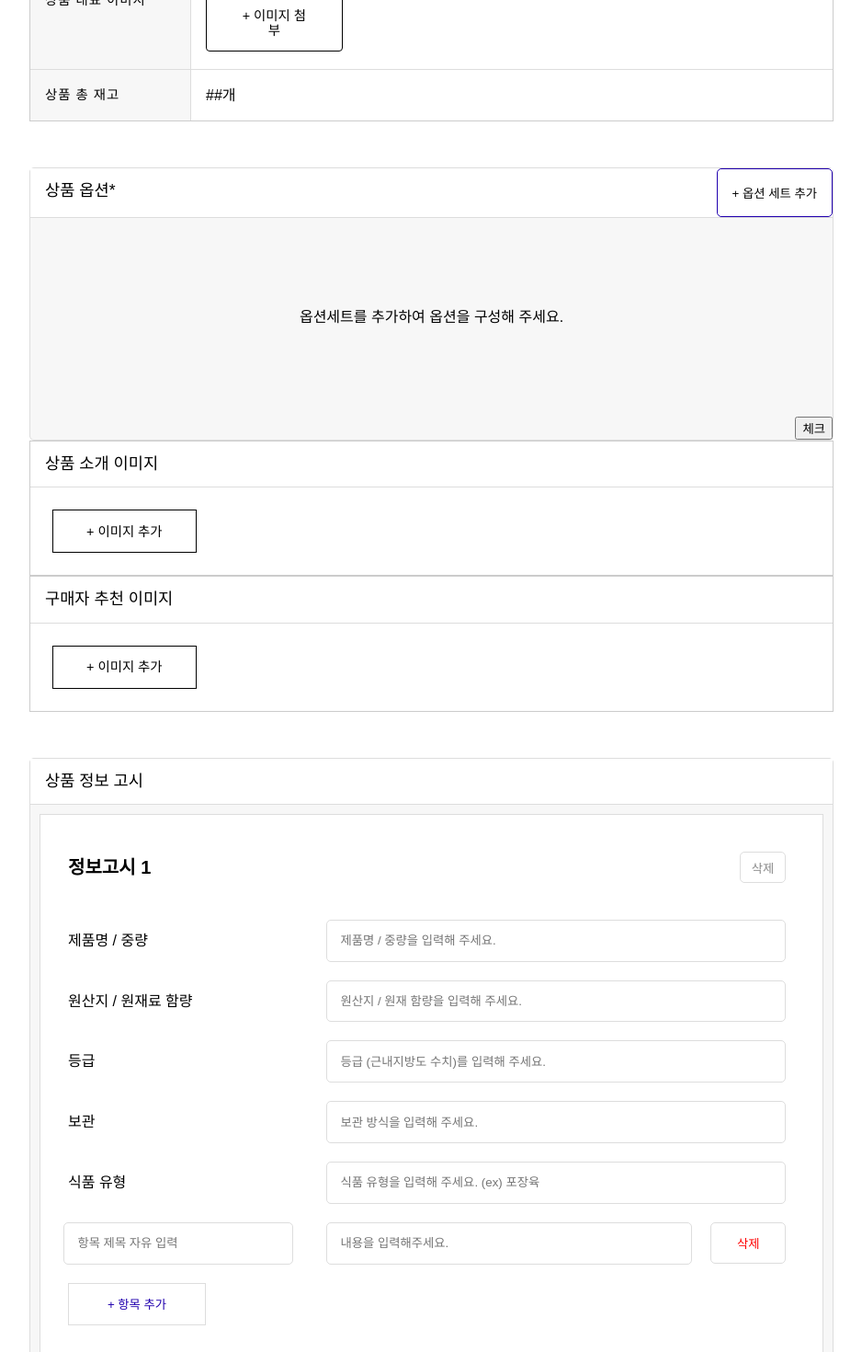
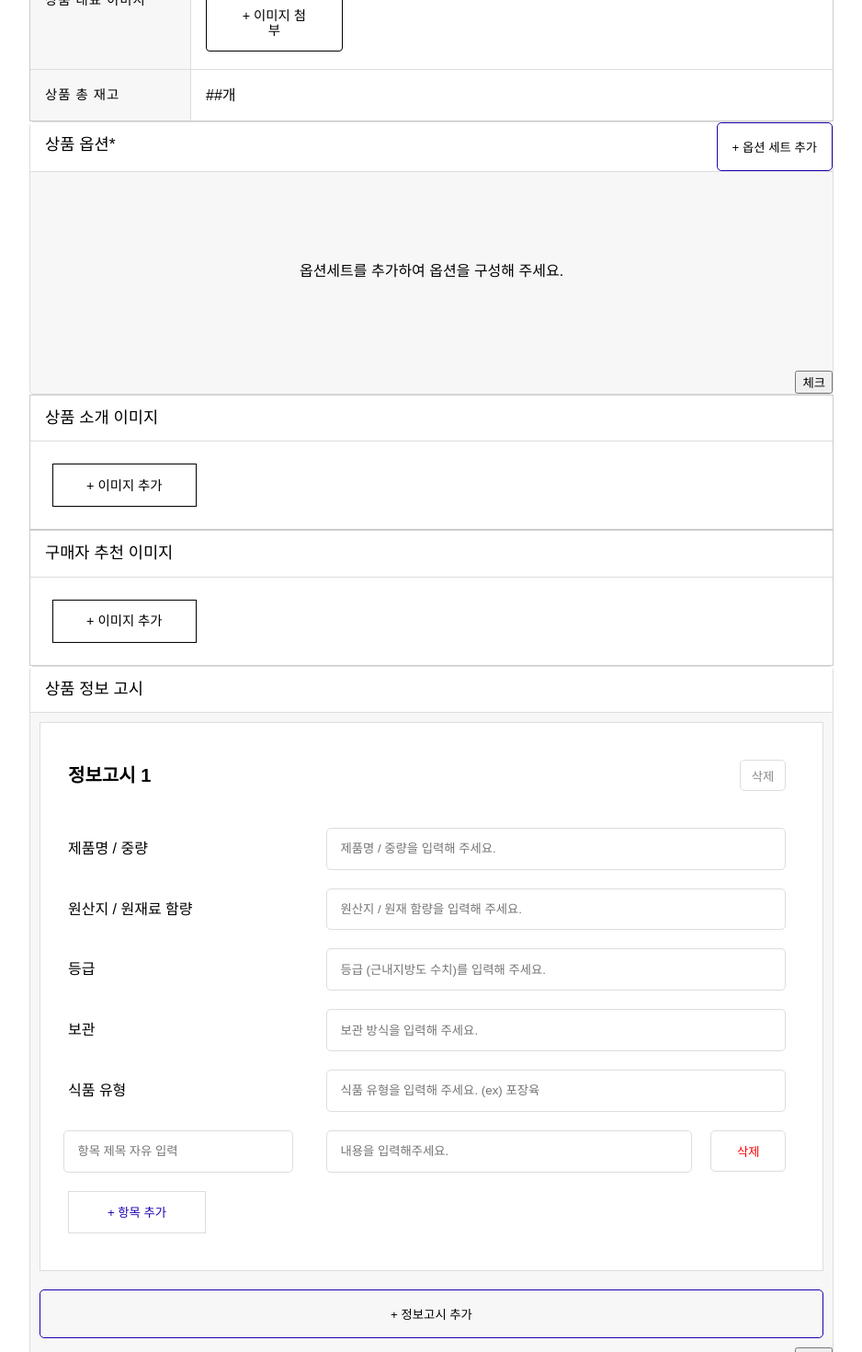
Before and after one commit to wanted-pre-onboading-10/sirloin-admin-page, a React (Create React App) app: page / in a window 1280 px wide. Shown: the part 840-2310 px from the top of the page at 92% size, without its empty margins (198-1136 px from the left). Built offline with nearby package versions, Linux system fonts and the light colour scheme.

Commit message:
modify: 탭 margin 제거 [#3]

```diff
--- a/src/pages/product-registration/option/styles.js
+++ b/src/pages/product-registration/option/styles.js
@@ -7,7 +7,6 @@ const Section = styled.section`
   font-family: Arial;
   background-color: #f7f7f7;
   text-align: right;
-  margin-top: 50px;
 `;
 
 const SectionTop = styled.div`
--- a/src/pages/product-registration/specs/styles.js
+++ b/src/pages/product-registration/specs/styles.js
@@ -7,7 +7,6 @@ const Section = styled.section`
   font-family: Arial;
   background-color: #f7f7f7;
   text-align: right;
-  margin-top: 50px;
 `;
 
 const SectionTop = styled.div`
```
